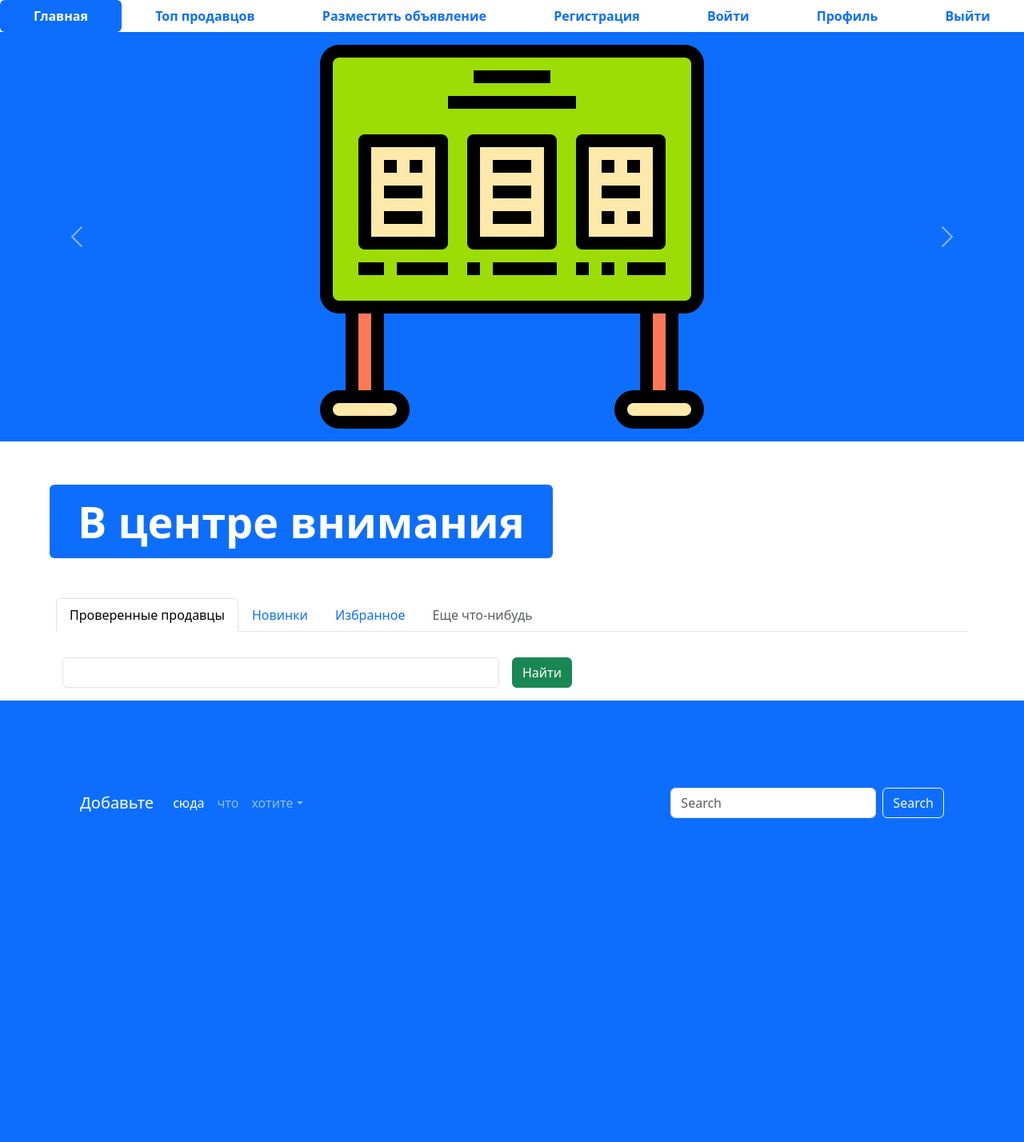
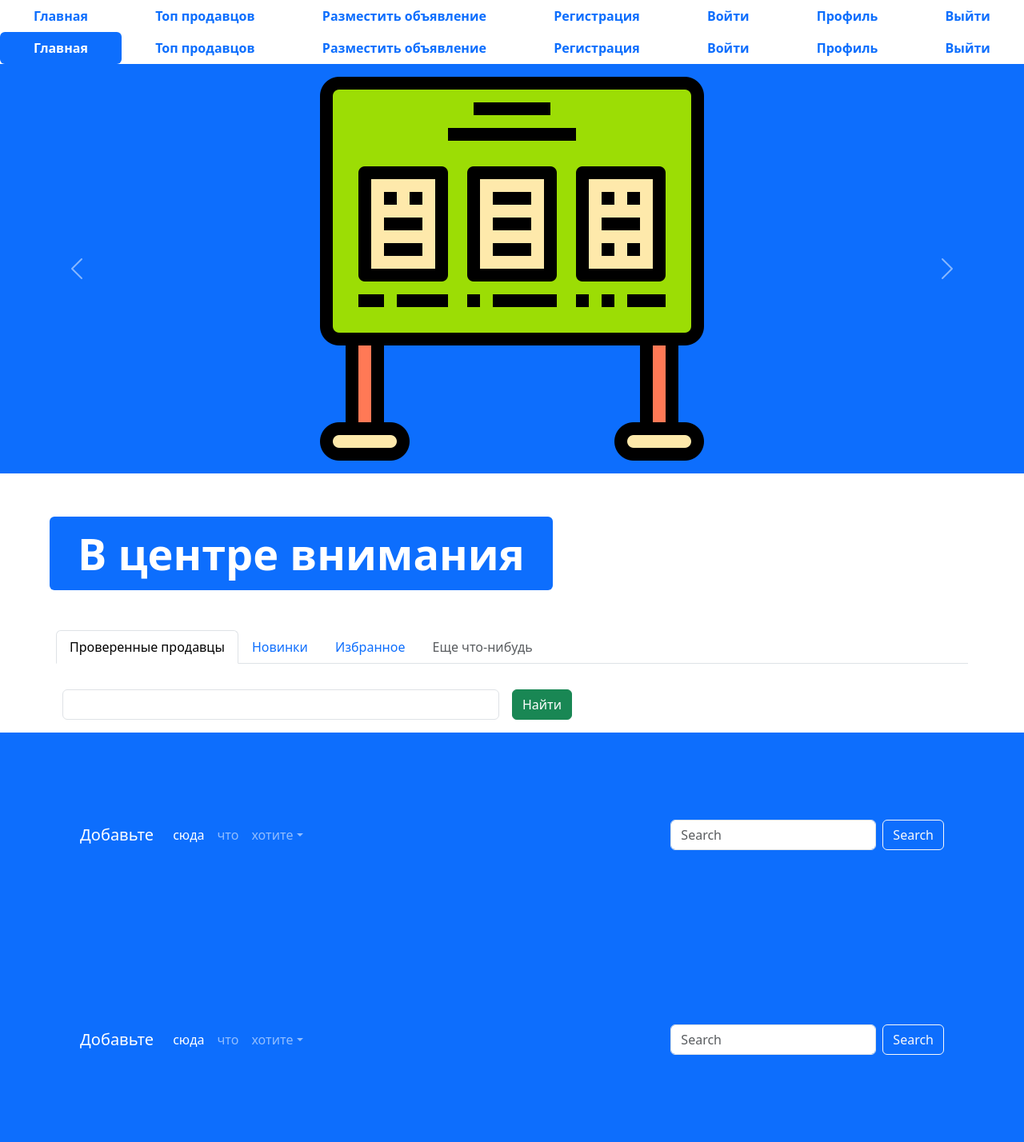
Before and after one commit to Vale-2/MOD-4, a Django app: template pythonProject5/advetyisements/templates/index.html in a window 1280 px wide. Shown: the whole page at 80% size. Before the commit the page ends 1023 px from the top, so only its background shows below. Run offline with Django 4.2, Linux system fonts and the light colour scheme; the template is opened without the code that fills it, so the values that code supplies are empty; parts of the project's set-up code (start-up, migrations or seed data) failed here and were passed over; some libraries are stand-ins or nearby versions.

Commit message:
Update base.html

```diff
--- a/pythonProject5/advetyisements/templates/base.html
+++ b/pythonProject5/advetyisements/templates/base.html
@@ -1,4 +1,3 @@
-
 {% load static %}
 
 <!DOCTYPE html>
@@ -11,11 +10,88 @@
   <link rel="shortcut icon" href="img/favicon.ico" type="image/x-icon">
   <link href="{% static 'css/bootstrap.min.css' %}" rel="stylesheet">
   <link rel="stylesheet" href="{% static 'css/fontello.css' %}">
-   <title> {% block title %} Base {% endblock %} </title>
+  <title> {% block title %} Base {% endblock %} </title>
 </head>
 
 <body>
-{% block content %} {% endblock %}
+{% block navbar %}
+<ul class="nav nav-pills sticky-top bg-white nav-fill">
+  <li class="nav-item">
+    <a class =  "nav-link {% block indNav %}{% endblock %}"  aria-current="page" href="/">
+      <span style="font-weight: bold;">Главная</span>
+    </a>
+  </li>
+  <li class="nav-item">
+    <a class="nav-link {% block topNav %}{% endblock %}" href="{% url 'top-sellers' %}">
+      <span style="font-weight: bold;">Топ продавцов</span>
+    </a>
+  </li>
+  <li class="nav-item">
+    <a class="nav-link {% block advNav %}{% endblock %}" href="{% url 'advertisement-post' %}">
+      <span style="font-weight: bold;">Разместить объявление</span>
+    </a>
+  </li>
+  <li class="nav-item">
+    <a class="nav-link {% block regNav %}{% endblock %}" href="register.html">
+      <span style="font-weight: bold;">Регистрация</span>
+    </a>
+  </li>
+  <li class="nav-item">
+    <a class="nav-link {% block logNav %}{% endblock %}" href="{% url 'login' %}">
+      <span style="font-weight: bold;">Войти</span>
+    </a>
+  </li>
+  <li class="nav-item">
+    <a class="nav-link {% block proNav %}{% endblock %}" href="{% url 'profile' %}">
+      <span style="font-weight: bold;">Профиль</span>
+    </a>
+  </li>
+  <li class="nav-item">
+    <a class="nav-link" href="{% url 'logout' %}">
+      <span style="font-weight: bold;">Выйти</span>
+    </a>
+  </li>
+</ul>
+{% endblock %}
+
+
+{% block content %}
+{% endblock %}
+
+{% block footer %}
+<footer style="padding: 100px;" class="bg-primary">
+  <nav class="navbar navbar-expand-sm navbar-dark">
+    <a class="navbar-brand" href="#">Добавьте</a>
+    <button class="navbar-toggler d-lg-none" type="button" data-bs-toggle="collapse"
+            data-bs-target="#collapsibleNavId" aria-controls="collapsibleNavId" aria-expanded="false"
+            aria-label="Toggle navigation"></button>
+    <div class="collapse navbar-collapse" id="collapsibleNavId">
+      <ul class="navbar-nav me-auto mt-2 mt-lg-0">
+        <li class="nav-item">
+          <a class="nav-link active" href="#" aria-current="page">сюда<span
+                  class="visually-hidden">(current)</span></a>
+        </li>
+        <li class="nav-item">
+          <a class="nav-link" href="#">что</a>
+        </li>
+        <li class="nav-item dropdown">
+          <a class="nav-link dropdown-toggle" href="#" id="dropdownId" data-bs-toggle="dropdown" aria-haspopup="true"
+             aria-expanded="false">хотите</a>
+          <div class="dropdown-menu" aria-labelledby="dropdownId">
+            <a class="dropdown-item" href="#">например</a>
+            <a class="dropdown-item" href="#">ссылки на социальные сети</a>
+          </div>
+        </li>
+      </ul>
+      <form class="d-flex my-2 my-lg-0">
+        <input class="form-control me-sm-2" type="text" placeholder="Search">
+        <button class="btn btn-outline-light my-2 my-sm-0" type="submit">Search</button>
+      </form>
+    </div>
+  </nav>
+</footer>
+{% endblock %}
+
 {% block scripts %}
 <script src="{% static 'js/bootstrap.bundle.min.js' %}"></script>
 {% endblock %}
```
